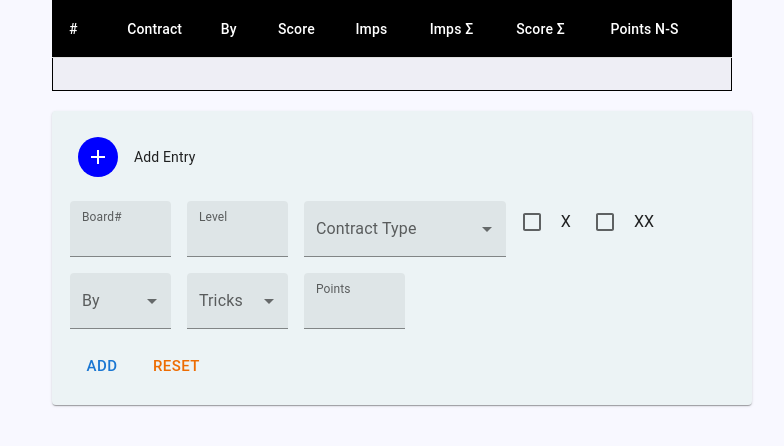
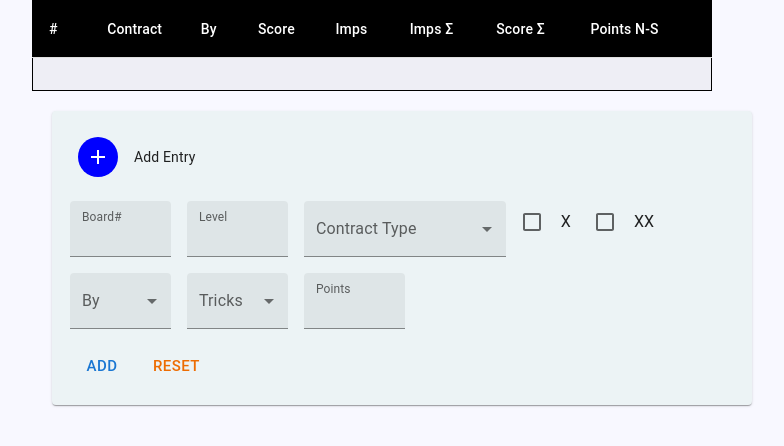
Before and after one commit to yotovviktor/ViktorBridge, a React (Create React App) app: page / in a window 1280 px wide. Shown: the top 446 px of the page, without its empty margins (32-816 px from the left). Built offline with nearby package versions, Linux system fonts and the light colour scheme.

Commit message:
table container removed

```diff
--- a/src/Bridge/ScoreTable.tsx
+++ b/src/Bridge/ScoreTable.tsx
@@ -23,7 +23,6 @@ export const ScoreTable: React.FC<ScoreTableProps> = ({ entries, onDelete, onEdi
             }, 0);
 
     return (
-        <TableContainer style={{ marginLeft: 20 }}>
         <Table sx={{ maxWidth: '680px', minWidth: '600px', border: 1.5, borderRadius: '25%', borderColor: 'grey' }}>
             <TableHead>
                 <TableRow>
@@ -58,6 +57,5 @@ export const ScoreTable: React.FC<ScoreTableProps> = ({ entries, onDelete, onEdi
                 </StyledTableRow>
             </TableBody>
         </Table>
-        </TableContainer>
     );
 }
```
Lines whose indentation alone changed are shown as unchanged.
